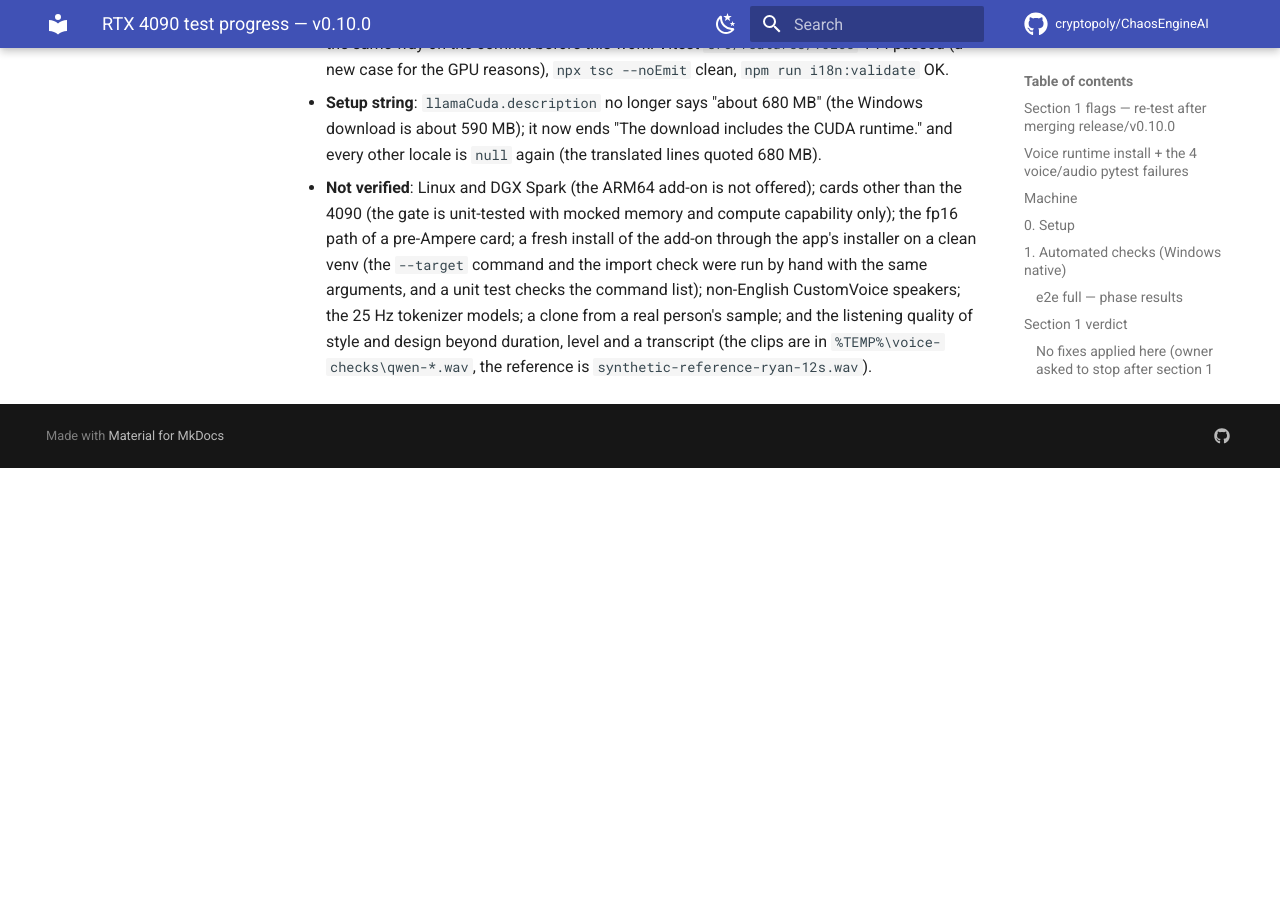
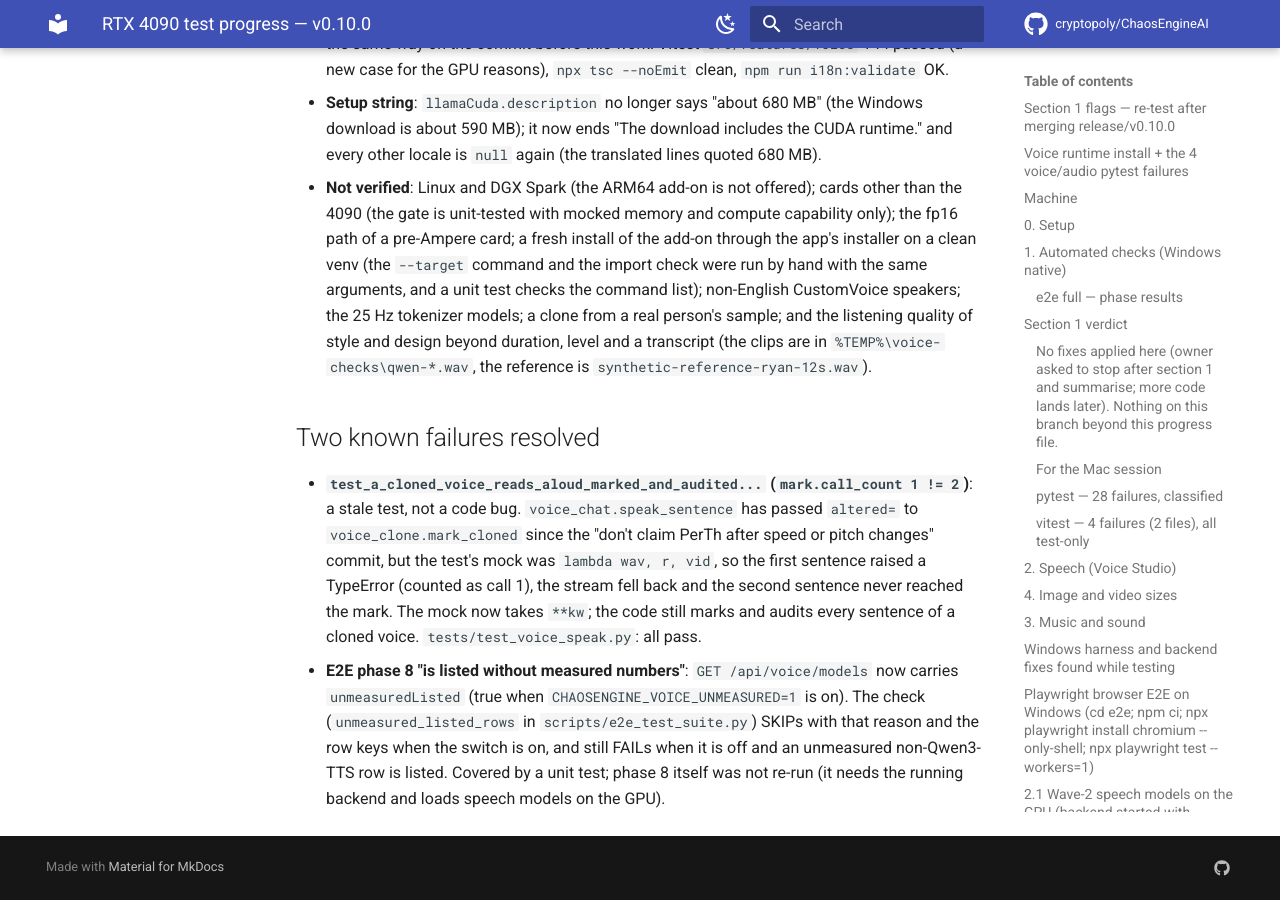
Before and after one commit to cryptopoly/ChaosEngineAI, an MkDocs documentation site: the page built from docs/progress/rtx4090-progress.md, in a window 1280 px wide and 900 px high, scrolled down 55674 px. Built offline with MkDocs 1.6.1 and Material for MkDocs 9.7.7, drawn with Linux system fonts in a browser that asks for light colours; comment, search, counter and statistics services are not loaded; before the commit the page ends 56142 px from its top, so only the background shows below that.

Commit message:
docs: rtx4090 progress, the two known failures resolved

```diff
--- a/docs/progress/rtx4090-progress.md
+++ b/docs/progress/rtx4090-progress.md
@@ -823,3 +823,8 @@
 - **Tests**: new `tests/test_voice_qwen_cuda.py` (install pins and folder, catalog twins and measured numbers, routing next to the Apple rows, the GPU gate for 3, 4, 8, 24 and 32 GB and compute capability 6.1 to 12.0, worker calls and loader, worker selection and unload, removal); `tests/test_voice_cuda_lane.py`, `test_voice_speak.py`, `test_voice_clone.py`, `test_voice_models_wave2.py` (these now pin the Apple lane for their Apple-catalog assertions), `test_voice_io.py`, `test_voice.py`, `test_voice_watermark.py`, `test_mcp_bridge.py` and `test_stage_runtime_scripts.py` pass, except `test_voice_speak.py::ChatStreamTests::test_a_cloned_voice_reads_aloud_marked_and_audited_but_is_refused_for_calls_and_agents` (`mark.call_count 1 != 2`), which fails the same way on the commit before this work. Vitest `src/features/voice` 144 passed (a new case for the GPU reasons), `npx tsc --noEmit` clean, `npm run i18n:validate` OK.
 - **Setup string**: `llamaCuda.description` no longer says "about 680 MB" (the Windows download is about 590 MB); it now ends "The download includes the CUDA runtime." and every other locale is `null` again (the translated lines quoted 680 MB).
 - **Not verified**: Linux and DGX Spark (the ARM64 add-on is not offered); cards other than the 4090 (the gate is unit-tested with mocked memory and compute capability only); the fp16 path of a pre-Ampere card; a fresh install of the add-on through the app's installer on a clean venv (the `--target` command and the import check were run by hand with the same arguments, and a unit test checks the command list); non-English CustomVoice speakers; the 25 Hz tokenizer models; a clone from a real person's sample; and the listening quality of style and design beyond duration, level and a transcript (the clips are in `%TEMP%\voice-checks\qwen-*.wav`, the reference is `synthetic-reference-ryan-12s.wav`).
+
+## Two known failures resolved
+
+- **`test_a_cloned_voice_reads_aloud_marked_and_audited...` (`mark.call_count 1 != 2`)**: a stale test, not a code bug. `voice_chat.speak_sentence` has passed `altered=` to `voice_clone.mark_cloned` since the "don't claim PerTh after speed or pitch changes" commit, but the test's mock was `lambda wav, r, vid`, so the first sentence raised a TypeError (counted as call 1), the stream fell back and the second sentence never reached the mark. The mock now takes `**kw`; the code still marks and audits every sentence of a cloned voice. `tests/test_voice_speak.py`: all pass.
+- **E2E phase 8 "is listed without measured numbers"**: `GET /api/voice/models` now carries `unmeasuredListed` (true when `CHAOSENGINE_VOICE_UNMEASURED=1` is on). The check (`unmeasured_listed_rows` in `scripts/e2e_test_suite.py`) SKIPs with that reason and the row keys when the switch is on, and still FAILs when it is off and an unmeasured non-Qwen3-TTS row is listed. Covered by a unit test; phase 8 itself was not re-run (it needs the running backend and loads speech models on the GPU).
```
